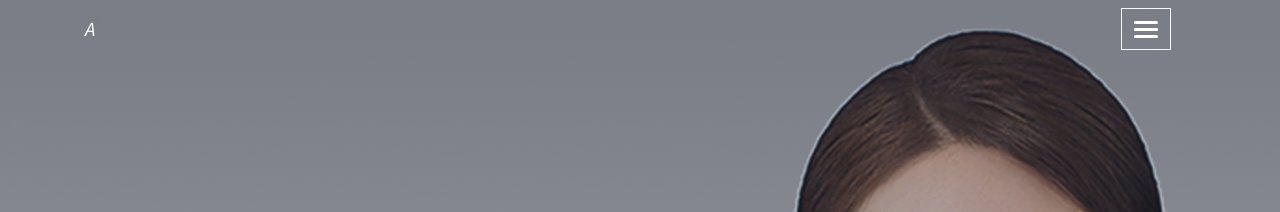
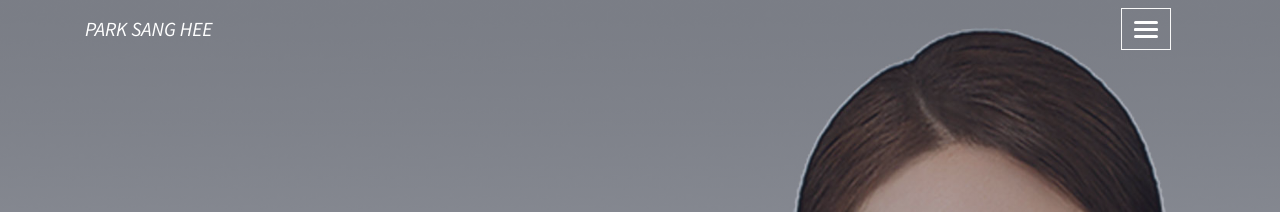
Before and after one commit to mungmoong2/mungmoong2.github.io, a Jekyll site: the page built from index.html, in a window 1280 px wide. Shown: the top 212 px of the page. Built offline with Jekyll 4.4.1, drawn with Linux system fonts in a browser that asks for light colours; nearby versions of some CDN libraries.

Commit message:
header name changed

```diff
--- a/_includes/header.html
+++ b/_includes/header.html
@@ -7,7 +7,7 @@
   <div class="navbar navbar-dark box-shadow bg-transparent">
     <div class="container d-flex justify-content-between">
       <a href="#page-top" class="navbar-brand d-flex align-items-center scroll-to-top rounded js-scroll-trigger">
-              <i>A</i>
+              <i>PARK SANG HEE</i>
       </a>
       <a class="nav-button ml-auto mr-4"><span id="nav-icon3"><span></span><span></span><span></span><span></span></span></a>
     </div>
```
